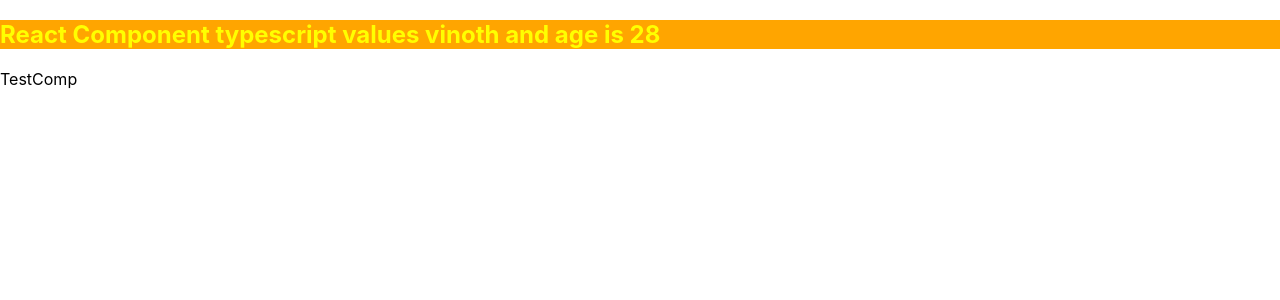
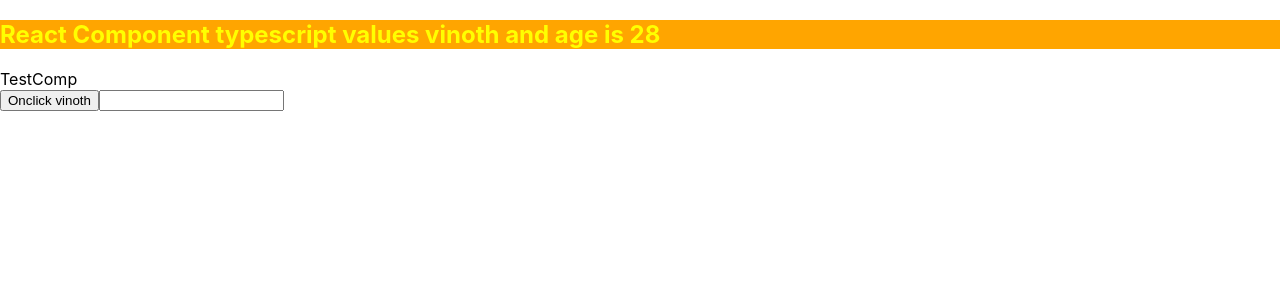
Before and after one commit to Vmadhavan2310/react_typescript, a React (Create React App) app: page / in a window 1280 px wide. Shown: the top 300 px of the page. Built offline with nearby package versions, Linux system fonts and the light colour scheme.

Commit message:
Web--Mouse & keyboard event

```diff
--- a/src/Components/New Notes/FunctionalComp.tsx
+++ b/src/Components/New Notes/FunctionalComp.tsx
@@ -1,3 +1,5 @@
+import React, { useState } from "react"
+
 type functionalProps={
    person:{
     name:string
@@ -9,11 +11,22 @@
 }
 
 export const FunctionalComp:React.FunctionComponent<functionalProps>=(props)=>{
+    const [personName,setpersonName]=useState('vinoth')
     console.log(props)
+    const handleChange:React.MouseEventHandler<HTMLButtonElement>=()=>{
+        console.log("change")
+        setpersonName("rafiya")
+    }
+
+    const changeEvent=(e:React.KeyboardEvent<HTMLInputElement>)=>{
+        console.log("key press event occurs",e.keyCode)
+    }
     return(
         <>
         <h2 style={props.styling}>React Component typescript values {props.person.name} and age is {props.person.age}</h2>
         {props.children}
+        <button onClick={handleChange}>Onclick {personName}</button>
+        <input type="text" onKeyDown={(e)=>changeEvent(e)}/>
         </>
         )
 }
```
